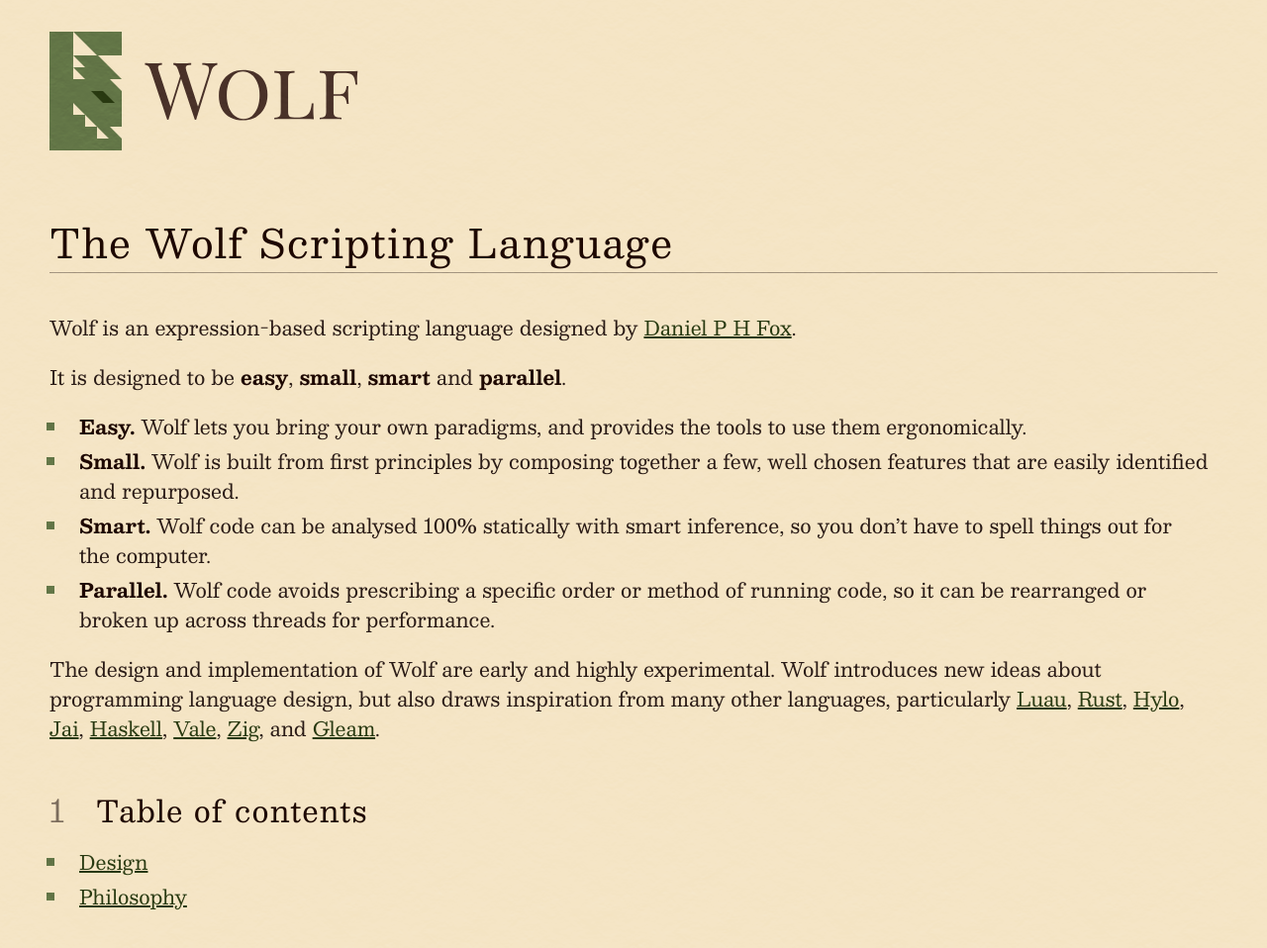
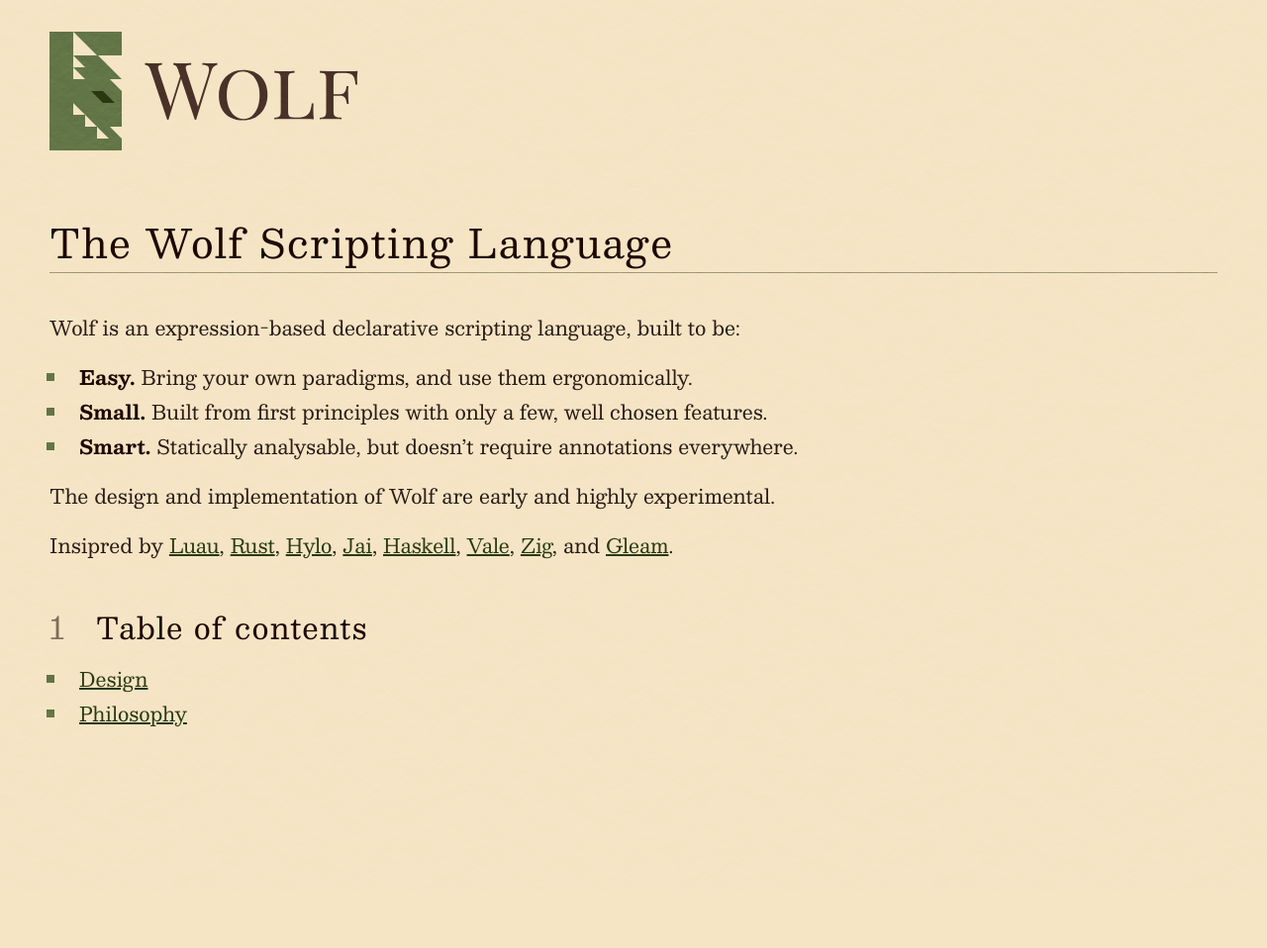
Before and after one commit to dphfox/wolf, a Jekyll site: the page built from docs/index.md, in a window 1280 px wide. Shown: the whole page at 99% size. Built offline with Jekyll 4.4.1, drawn with Linux system fonts in a browser that asks for light colours; after the commit the page ends 900 px from its top, so only the background shows below that.

Commit message:
Simplify

```diff
--- a/docs/_config.yml
+++ b/docs/_config.yml
@@ -1,5 +1,5 @@
 title: Wolf Scripting Language
-description: A static declarative logic language.
+description: An expression-based declarative scripting language
 baseurl: ""
 url: "https://wolf.phfox.net/"
 
--- a/docs/index.md
+++ b/docs/index.md
@@ -2,22 +2,15 @@
 layout: page
 ---
 
-Wolf is an expression-based scripting language designed by [Daniel P H Fox](https://phfox.uk/).
+Wolf is an expression-based declarative scripting language, built to be:
 
-It is designed to be **easy**, **small**, **smart** and **parallel**.
+- **Easy.** Bring your own paradigms, and use them ergonomically.
+- **Small.** Built from first principles with only a few, well chosen features.
+- **Smart.** Statically analysable, but doesn't require annotations everywhere.
 
-- **Easy.** Wolf lets you bring your own paradigms, and provides the tools to use
-them ergonomically.
-- **Small.** Wolf is built from first principles by composing together a few, well
-chosen features that are easily identified and repurposed.
-- **Smart.** Wolf code can be analysed 100% statically with smart inference, so
-you don't have to spell things out for the computer.
-- **Parallel.** Wolf code avoids prescribing a specific order or method of running
-code, so it can be rearranged or broken up across threads for performance.
+The design and implementation of Wolf are early and highly experimental.
 
-The design and implementation of Wolf are early and highly experimental. Wolf
-introduces new ideas about programming language design, but also draws
-inspiration from many other languages, particularly
+Insipred by
 [Luau](https://luau.org/),
 [Rust](https://rust-lang.org/),
 [Hylo](https://www.hylo-lang.org/),
```
Also changed, not shown: docs/00-design/02-numbers.md (+2 -2 lines), docs/00-design/06-operations.md (+1 -0 lines), docs/00-design/07-chains.md (+2 -2 lines), docs/00-design/10-functions.md (+6 -6 lines), docs/00-design/13-structures.md (deleted, +0 -118 lines), docs/00-design/14-context.md (deleted, +0 -21 lines), README.md.
